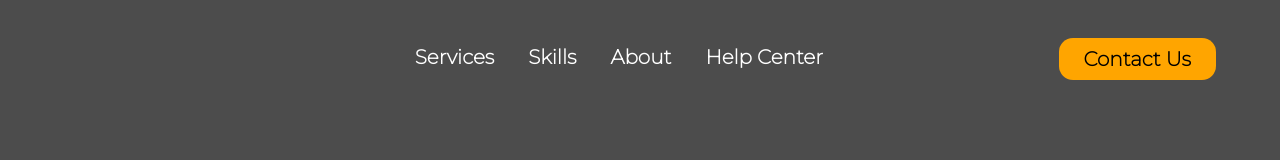
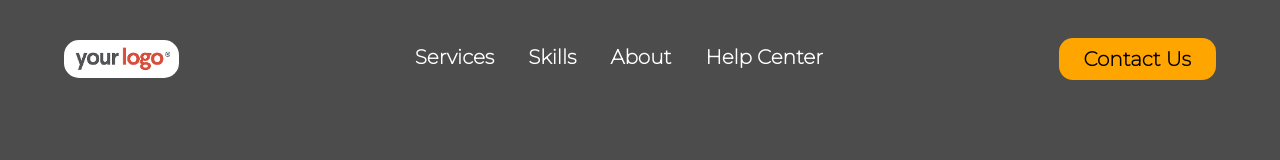
Before and after one commit to ChirayuGupta2003/thapar-freelancing-site, a plain HTML site: page navbar.html in a window 1280 px wide. Drawn offline with Linux system fonts and the light colour scheme.

Commit message:
bug fixes

```diff
--- a/navbar.html
+++ b/navbar.html
@@ -11,7 +11,7 @@
 
 <body>
   <header>
-    <img src="/download (1).png" class="logo" alt="">
+    <img src="images/logo.png" class="logo" alt="">
     <nav>
       <ul class="list-items">
         <li>
```
Also changed, not shown: images/logo.png (renamed from images/download (1).png).
